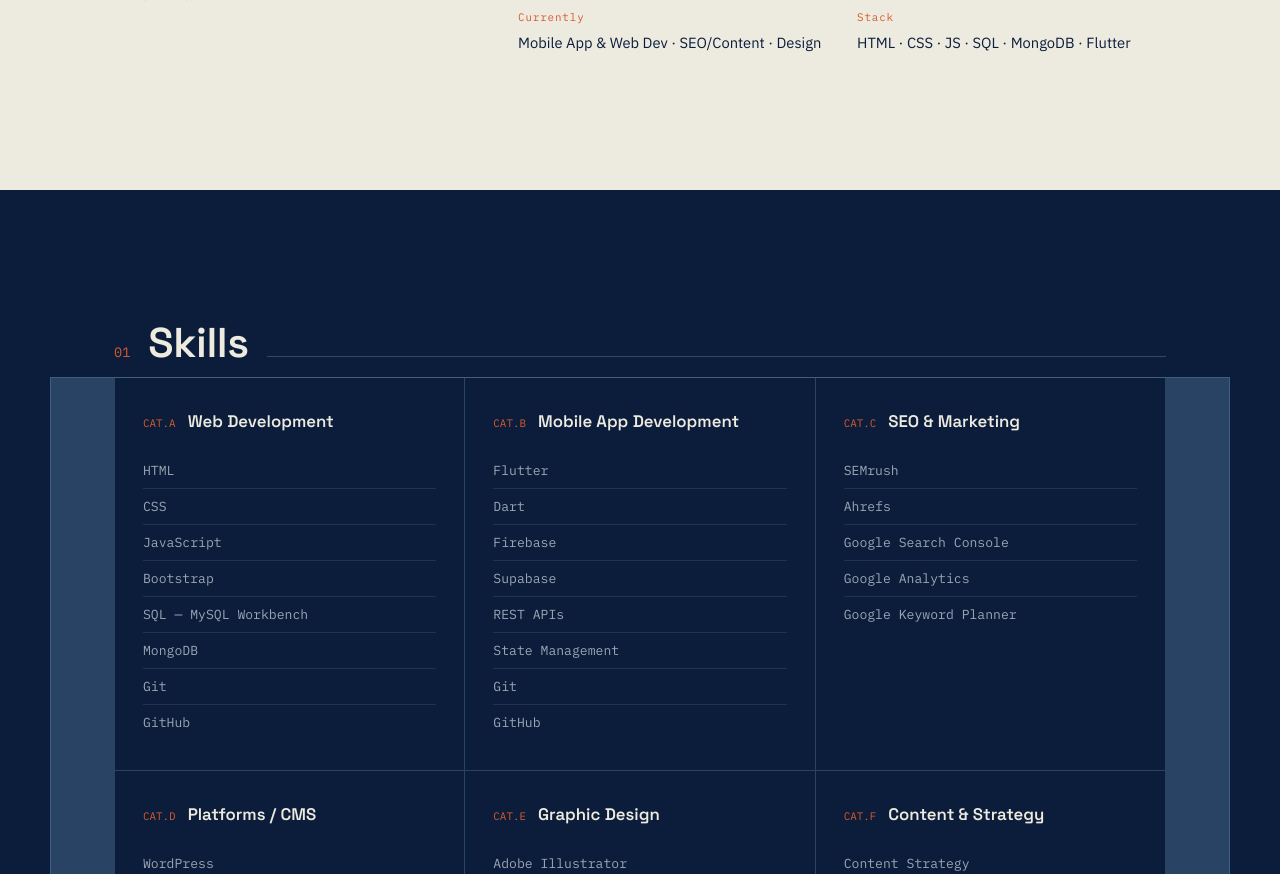
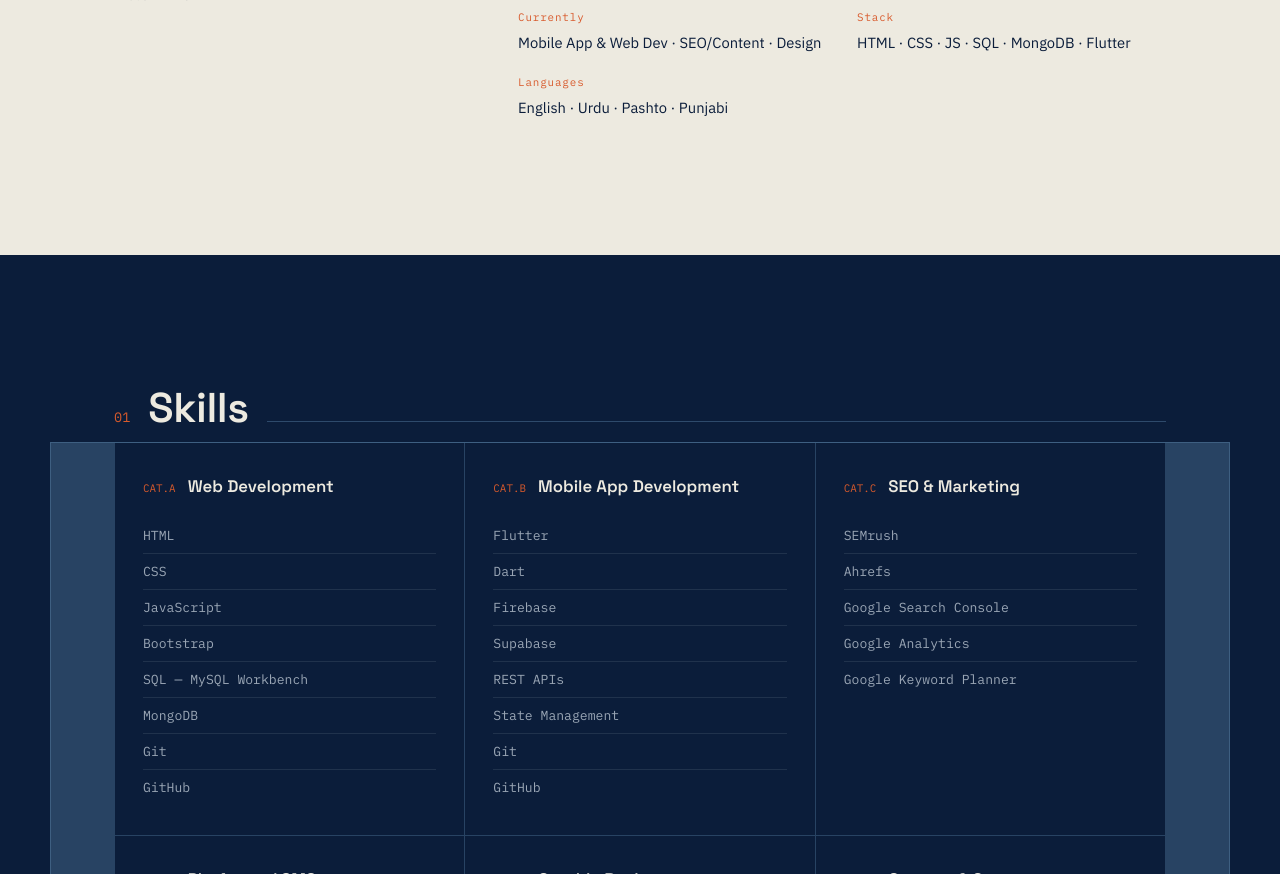
Before and after one commit to Zaryab-khanzk/PORTFOLIO2026, a plain HTML site: page index.html in a window 1280 px wide. Shown: the part 1598-2472 px from the top of the page. Drawn offline with nearby package versions, Linux system fonts and the light colour scheme; animation ran at ten frames a second.

Commit message:
languages

```diff
--- a/index.html
+++ b/index.html
@@ -1,5 +1,3 @@
-
-
 <!DOCTYPE html>
 <html lang="en">
 <head>
@@ -142,6 +140,7 @@
           <div><dt>Studying</dt><dd>BS Computer Science, 2023–2027</dd></div>
           <div><dt>Currently</dt><dd>Mobile App & Web Dev · SEO/Content · Design</dd></div>
           <div><dt>Stack</dt><dd>HTML · CSS · JS · SQL · MongoDB · Flutter</dd></div>
+          <div><dt>Languages</dt><dd>English · Urdu · Pashto · Punjabi</dd></div>
         </dl>
       </div>
     </div>
```
